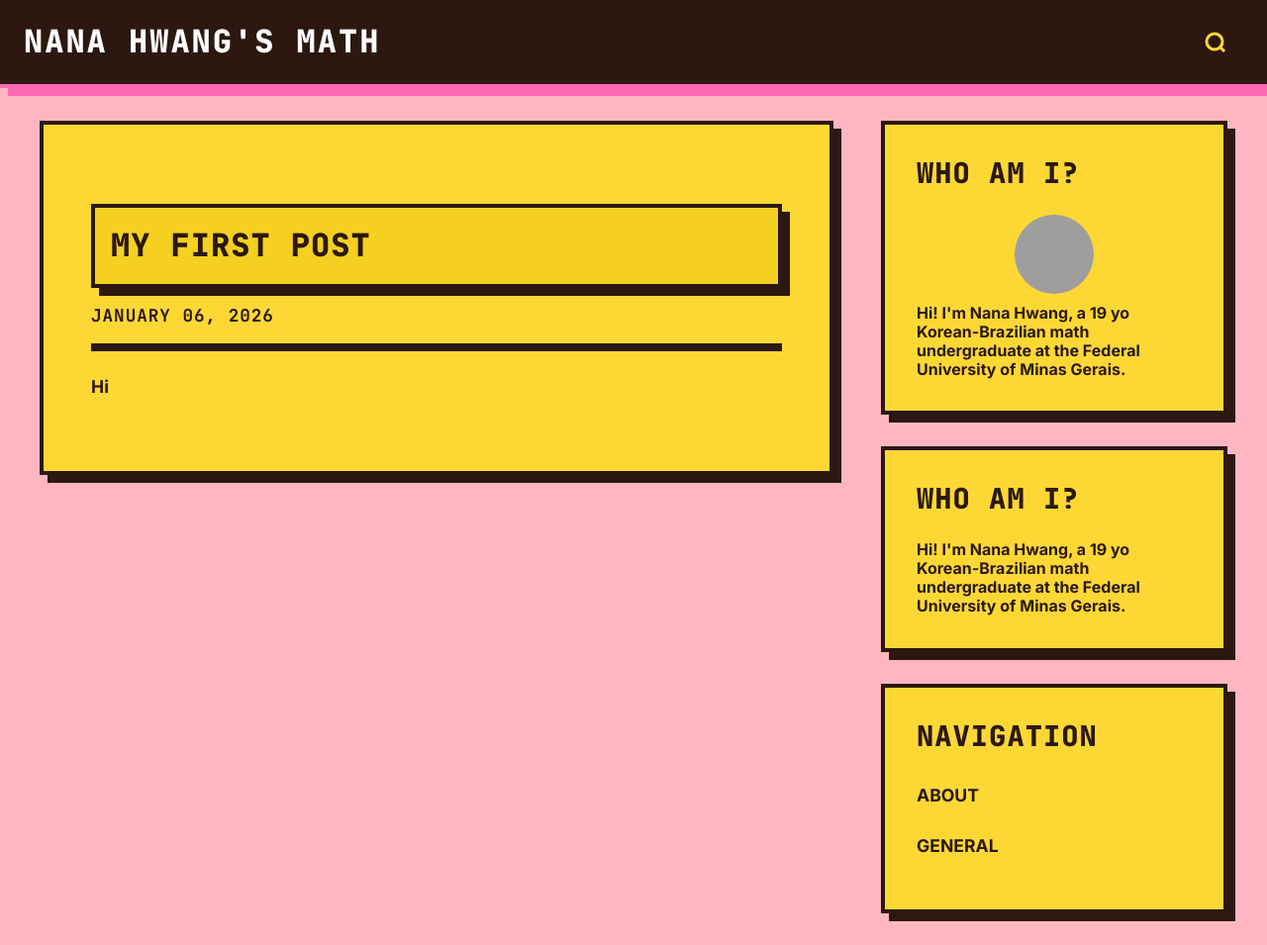
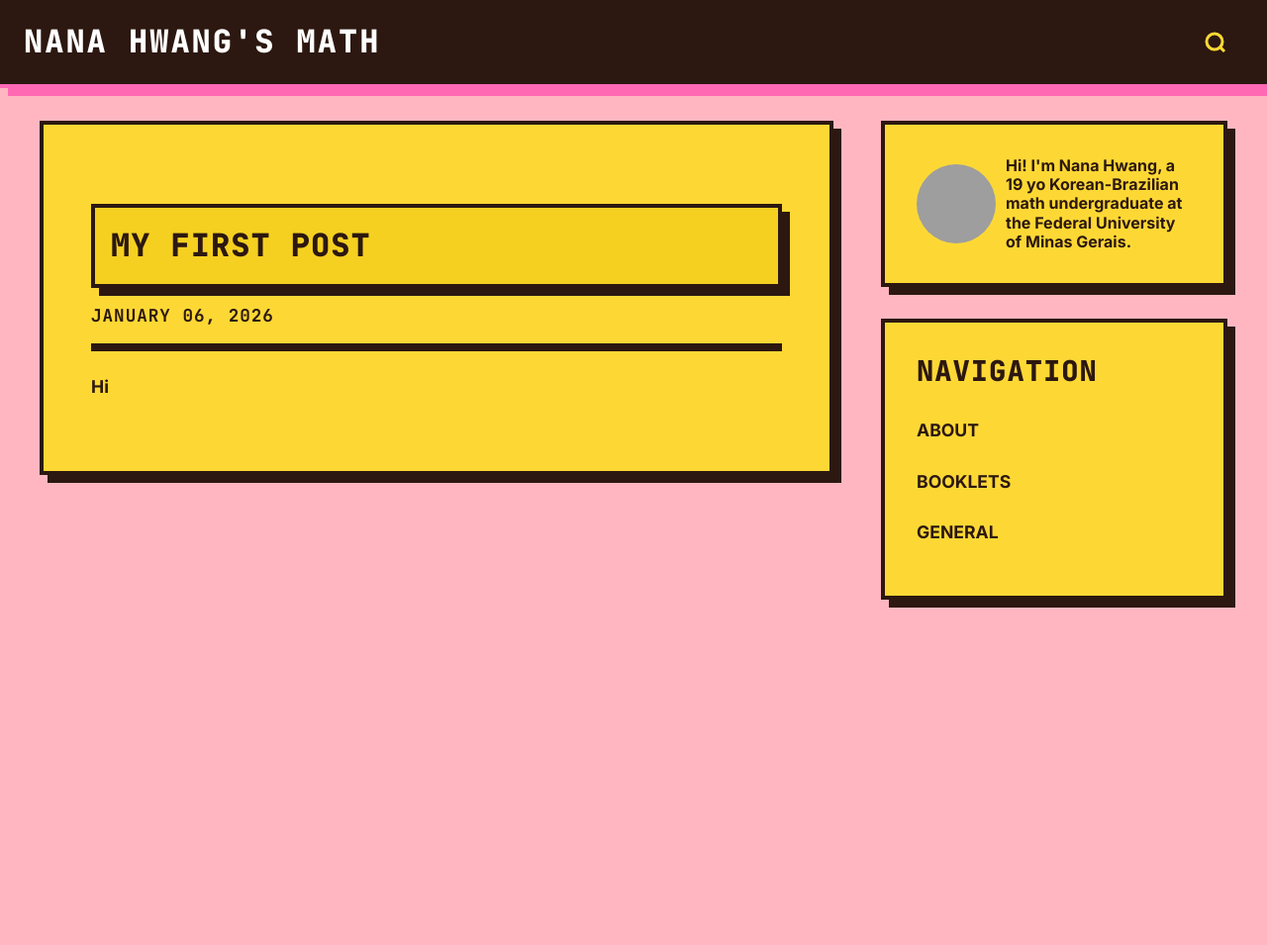
Before and after one commit to nanaleehwang/nanaleehwang.github.io, a Jekyll site: the page built from index.html, in a window 1280 px wide and 955 px high. Shown: the whole window at 99% size. Built offline with Jekyll 4.4.1, drawn with Linux system fonts in a browser that asks for light colours; the list of posts is cut into pages by our own code; grey boxes are pictures that could not be loaded.

Commit message:
Remove Who am I title, move icon to left of text, add Booklets link to sidebar

```diff
--- a/_layouts/base.html
+++ b/_layouts/base.html
@@ -14,16 +14,9 @@
 
          <aside class="sidebar">
            <div class="sidebar-section">
-             <h3>Who am I?</h3>
-             <img src="https://github.com/nanaleehwang.png" alt="Nana" style="border-radius: 50%; display: block; margin: 10px auto; width: 80px; height: 80px;">
-             <div class="whoami-content">
-               <p>Hi! I'm Nana Hwang, a 19 yo Korean-Brazilian math undergraduate at the Federal University of Minas Gerais.</p>
-             </div>
-           </div>
-           <div class="sidebar-section">
-             <h3>Who am I?</h3>
-             <div class="whoami-content">
-               <p>Hi! I'm Nana Hwang, a 19 yo Korean-Brazilian math undergraduate at the Federal University of Minas Gerais.</p>
+             <div class="whoami-content" style="display: flex; align-items: center; gap: 10px;">
+               <img src="https://github.com/nanaleehwang.png" alt="Nana" style="border-radius: 50%; width: 80px; height: 80px; flex-shrink: 0;">
+               <p style="margin: 0;">Hi! I'm Nana Hwang, a 19 yo Korean-Brazilian math undergraduate at the Federal University of Minas Gerais.</p>
              </div>
            </div>
            <div class="sidebar-section">
@@ -31,6 +24,7 @@
              <nav class="category-nav">
                <ul>
                  <li><a href="#" id="about-toggle">About</a></li>
+                 <li><a href="https://nanaleehwang.github.io/booklets/">Booklets</a></li>
                </ul>
                <div class="about-content" id="about-content" style="display: none;">
                  <p>I'm Nana Hwang, a Korean-Brazilian math undergraduate at the Federal University of Minas Gerais, interested in partial differential equations, computation, and physics. Welcome to my project on Partial Differential Equations and Computational Fluid Dynamics. This initiative focuses on developing advanced numerical methods to solve Navier-Stokes equations, bridging theoretical mathematics with fundamental physics problems. We explore innovative algorithms for turbulence modeling, boundary layer analysis, and incompressible flow simulations to address core challenges in fluid dynamics and mathematical physics.</p>
```
